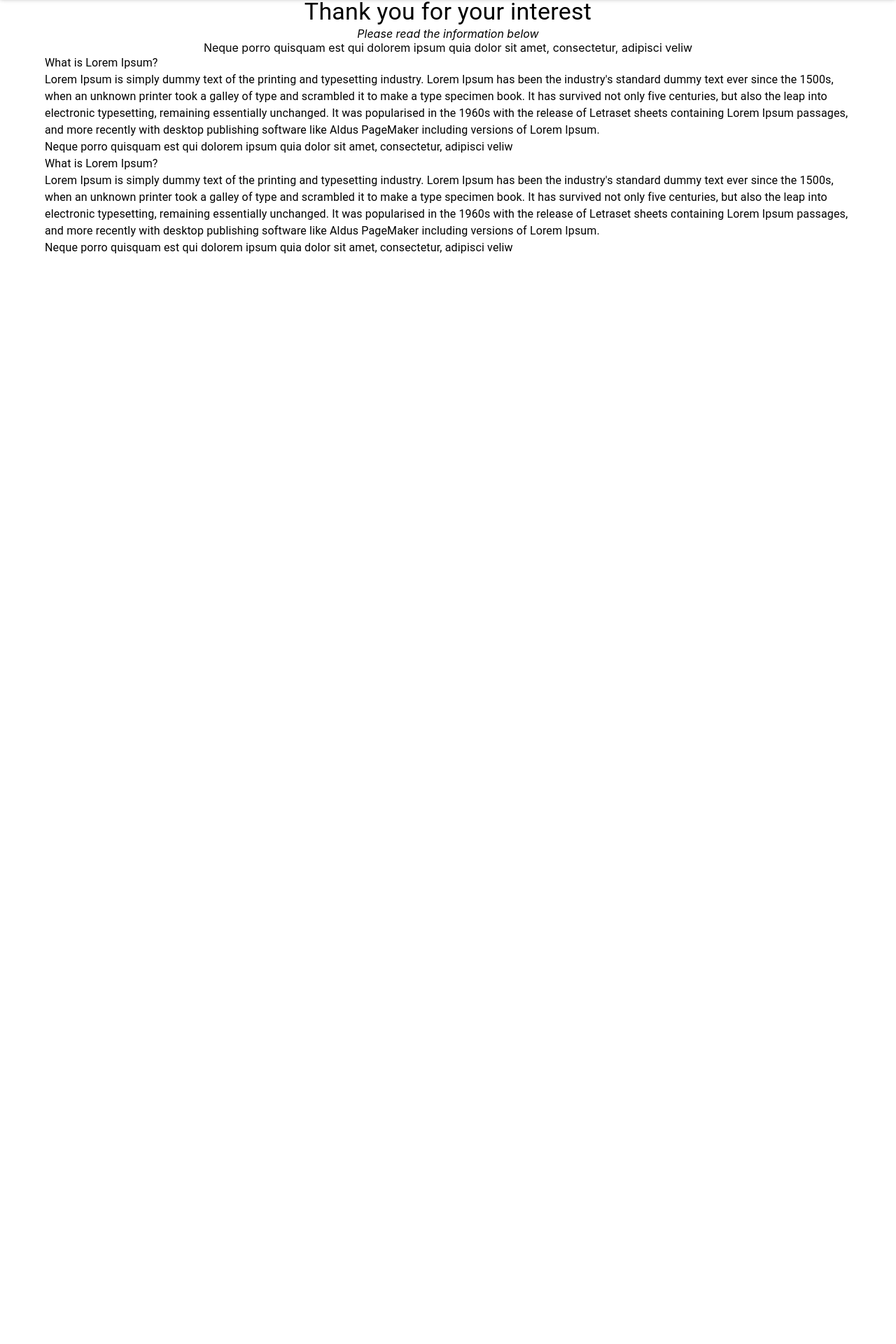
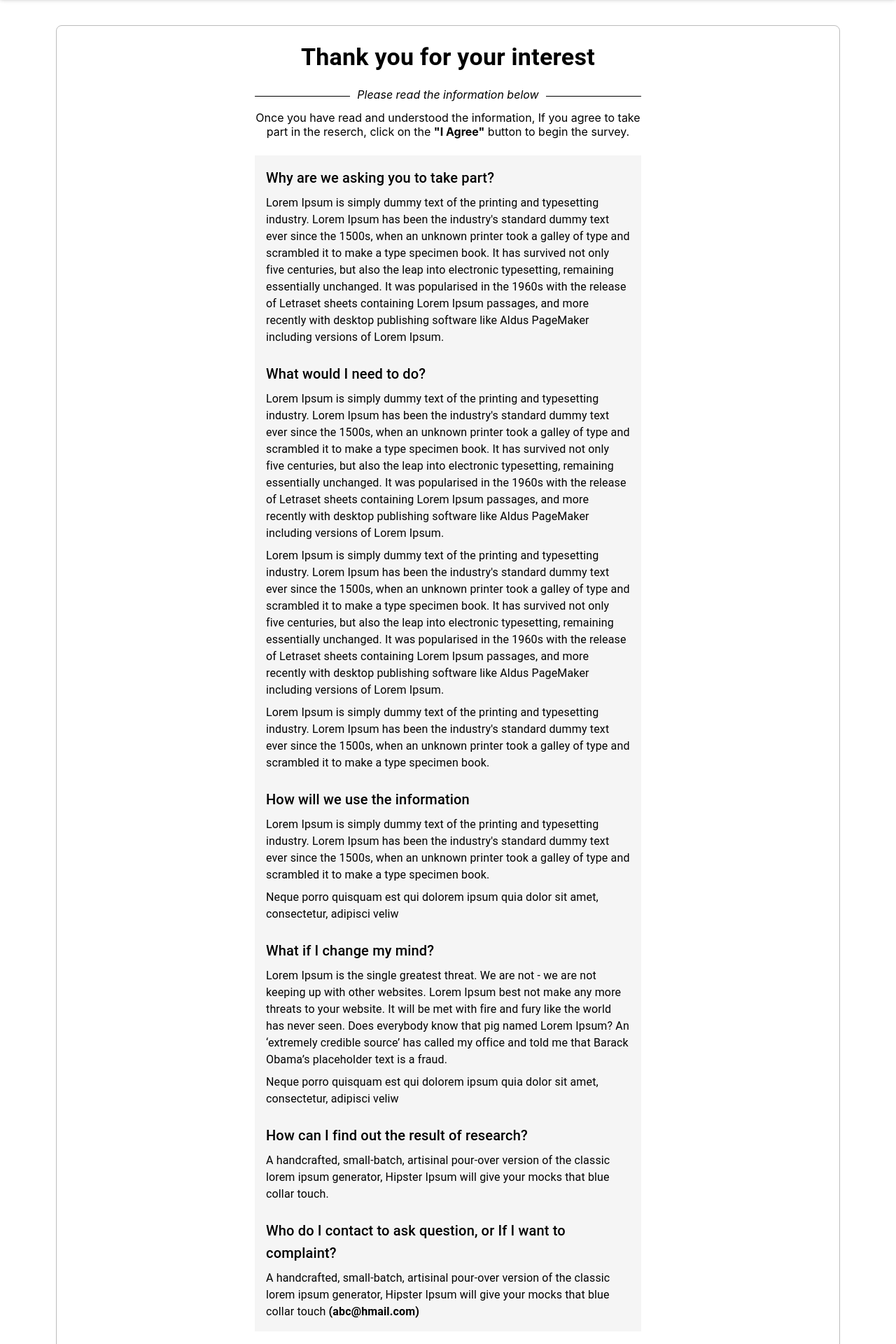
Before and after one commit to TinaYounge/Survey-website, a React (Create React App) app: page / in a window 1280 px wide. Shown: the part 68-1988 px from the top of the page at 70% size. Before the commit the page ends 800 px from the top, so only its background shows below. Built offline with nearby package versions, Linux system fonts and the light colour scheme.

Commit message:
finished Page 1

```diff
--- a/package.json
+++ b/package.json
@@ -12,6 +12,7 @@
     "@testing-library/user-event": "^13.5.0",
     "react": "^17.0.2",
     "react-dom": "^17.0.2",
+    "react-google-recaptcha": "^2.1.0",
     "react-scripts": "5.0.0",
     "web-vitals": "^2.1.3"
   },
--- a/src/App.js
+++ b/src/App.js
@@ -11,6 +11,12 @@ function App() {
         main: green[500],
       },
     },
+    typography: {
+      button: {
+        textTransform: "none",
+        fontSize: 18,
+      },
+    },
   });
   return (
     <div>
--- /dev/null
+++ b/src/Components/Bottom.js
@@ -0,0 +1,16 @@
+import { Typography } from "@mui/material";
+import React from "react";
+
+function Bottom() {
+  return (
+    <Typography
+      variant="h6"
+      align="center"
+      sx={{ background: "#07264c", p: 2, color: "#ffff" }}
+    >
+      In collaboration with SOMEHOB
+    </Typography>
+  );
+}
+
+export default Bottom;
--- a/src/Components/Intro.js
+++ b/src/Components/Intro.js
@@ -3,26 +3,51 @@ import { Box } from "@mui/system";
 import React from "react";
 function Intro() {
   return (
-    <Container>
+    <Box>
       <Box>
-        <Typography variant="h4" align="center">
+        <Typography
+          variant="h4"
+          align="center"
+          mt={3}
+          mb={4}
+          style={{ fontWeight: "bold" }}
+        >
           Thank you for your interest
         </Typography>
         <Typography
           variant="inherit"
           align="center"
-          style={{ fontStyle: "italic" }}
+          style={{
+            fontStyle: "italic",
+            borderBottom: "solid",
+            margin: "10px 0 20px",
+            textAlign: "center",
+            width: "100%",
+            lineHeight: "0.1rem",
+            borderWidth: "0.5px",
+          }}
         >
-          Please read the information below
+          <span
+            style={{
+              padding: "10px",
+              background: "#ffff",
+            }}
+          >
+            Please read the information below
+          </span>
         </Typography>
         <Typography variant="inherit" align="center">
-          Neque porro quisquam est qui dolorem ipsum quia dolor sit amet,
-          consectetur, adipisci veliw
+          Once you have read and understood the information, If you agree to
+          take part in the reserch, click on the{" "}
+          <span style={{ fontWeight: "bold" }}>"I Agree"</span> button to begin
+          the survey.
         </Typography>
       </Box>
-      <Box>
-        <Typography>What is Lorem Ipsum?</Typography>
-        <Typography>
+      <Box mt={3} sx={{ p: 2 }} style={{ background: "#f5f5f5" }}>
+        <Typography variant="h6">
+          Why are we asking you to take part?
+        </Typography>
+        <Typography mt={1}>
           Lorem Ipsum is simply dummy text of the printing and typesetting
           industry. Lorem Ipsum has been the industry's standard dummy text ever
           since the 1500s, when an unknown printer took a galley of type and
@@ -33,12 +58,11 @@ function Intro() {
           more recently with desktop publishing software like Aldus PageMaker
           including versions of Lorem Ipsum.
         </Typography>
-        <Typography>
-          Neque porro quisquam est qui dolorem ipsum quia dolor sit amet,
-          consectetur, adipisci veliw
+
+        <Typography variant="h6" mt={3}>
+          What would I need to do?{" "}
         </Typography>
-        <Typography>What is Lorem Ipsum?</Typography>
-        <Typography>
+        <Typography mt={1}>
           Lorem Ipsum is simply dummy text of the printing and typesetting
           industry. Lorem Ipsum has been the industry's standard dummy text ever
           since the 1500s, when an unknown printer took a galley of type and
@@ -49,12 +73,70 @@ function Intro() {
           more recently with desktop publishing software like Aldus PageMaker
           including versions of Lorem Ipsum.
         </Typography>
-        <Typography>
+        <Typography mt={1}>
+          Lorem Ipsum is simply dummy text of the printing and typesetting
+          industry. Lorem Ipsum has been the industry's standard dummy text ever
+          since the 1500s, when an unknown printer took a galley of type and
+          scrambled it to make a type specimen book. It has survived not only
+          five centuries, but also the leap into electronic typesetting,
+          remaining essentially unchanged. It was popularised in the 1960s with
+          the release of Letraset sheets containing Lorem Ipsum passages, and
+          more recently with desktop publishing software like Aldus PageMaker
+          including versions of Lorem Ipsum.
+        </Typography>
+        <Typography mt={1}>
+          Lorem Ipsum is simply dummy text of the printing and typesetting
+          industry. Lorem Ipsum has been the industry's standard dummy text ever
+          since the 1500s, when an unknown printer took a galley of type and
+          scrambled it to make a type specimen book.
+        </Typography>
+        <Typography variant="h6" mt={3}>
+          How will we use the information{" "}
+        </Typography>
+        <Typography mt={1}>
+          Lorem Ipsum is simply dummy text of the printing and typesetting
+          industry. Lorem Ipsum has been the industry's standard dummy text ever
+          since the 1500s, when an unknown printer took a galley of type and
+          scrambled it to make a type specimen book.
+        </Typography>
+        <Typography mt={1}>
           Neque porro quisquam est qui dolorem ipsum quia dolor sit amet,
           consectetur, adipisci veliw
         </Typography>
+        <Typography variant="h6" mt={3}>
+          What if I change my mind?{" "}
+        </Typography>
+        <Typography mt={1}>
+          Lorem Ipsum is the single greatest threat. We are not - we are not
+          keeping up with other websites. Lorem Ipsum best not make any more
+          threats to your website. It will be met with fire and fury like the
+          world has never seen. Does everybody know that pig named Lorem Ipsum?
+          An ‘extremely credible source’ has called my office and told me that
+          Barack Obama’s placeholder text is a fraud.
+        </Typography>
+        <Typography mt={1}>
+          Neque porro quisquam est qui dolorem ipsum quia dolor sit amet,
+          consectetur, adipisci veliw
+        </Typography>
+        <Typography variant="h6" mt={3}>
+          How can I find out the result of research?{" "}
+        </Typography>
+        <Typography mt={1}>
+          A handcrafted, small-batch, artisinal pour-over version of the classic
+          lorem ipsum generator, Hipster Ipsum will give your mocks that blue
+          collar touch.
+        </Typography>
+        <Typography variant="h6" mt={3}>
+          Who do I contact to ask question, or If I want to complaint?{" "}
+        </Typography>
+        <Typography mt={1}>
+          A handcrafted, small-batch, artisinal pour-over version of the classic
+          lorem ipsum generator, Hipster Ipsum will give your mocks that blue
+          collar touch{" "}
+          <span style={{ fontWeight: "bold" }}>(abc@hmail.com)</span>
+        </Typography>
       </Box>
-    </Container>
+    </Box>
   );
 }
 
--- /dev/null
+++ b/src/Components/ReCaptchaGoogle.js
@@ -0,0 +1,16 @@
+import React from "react";
+import ReCAPTCHA from "react-google-recaptcha";
+
+function ReCaptchaGoogle() {
+  function onChange(value) {
+    console.log("Captcha value:", value);
+  }
+  //Link to get the key:" https://cloud.google.com/recaptcha-enterprise/docs/create-key"
+  return (
+    <div>
+      <ReCAPTCHA sitekey="Your client site key" onChange={onChange} />
+    </div>
+  );
+}
+
+export default ReCaptchaGoogle;
--- a/src/Pages/Page1.js
+++ b/src/Pages/Page1.js
@@ -1,12 +1,41 @@
+import { Button, Container, Stack } from "@mui/material";
+import { Box } from "@mui/system";
 import React from "react";
+import Bottom from "../Components/Bottom";
 import Intro from "../Components/Intro";
 import Nav from "../Components/Nav";
+import ReCaptchaGoogle from "../Components/ReCaptchaGoogle";
 
 export default function Page1() {
   return (
-    <div>
+    <Box>
       <Nav />
-      <Intro />
-    </div>
+      <Box
+        sx={{
+          border: "1px solid ",
+          borderColor: "#bcbcbc",
+          mx: 10,
+          my: 5,
+          borderRadius: "8px",
+        }}
+      >
+        <Container maxWidth="sm">
+          <Intro />
+          <Box sx={{ mx: "auto", width: 350, my: 4 }}>
+            <ReCaptchaGoogle />
+          </Box>
+          <Box sx={{ px: 4, width: 600, my: 4 }}>
+            <Stack spacing={2} direction="row">
+              <Button variant="outlined">Cancel</Button>
+
+              <Button variant="contained">
+                I have read and agree with the terms of use
+              </Button>
+            </Stack>
+          </Box>
+        </Container>
+      </Box>
+      <Bottom />
+    </Box>
   );
 }
```
Also changed, not shown: 1 other file (tests, documents, lock files or other folders).
